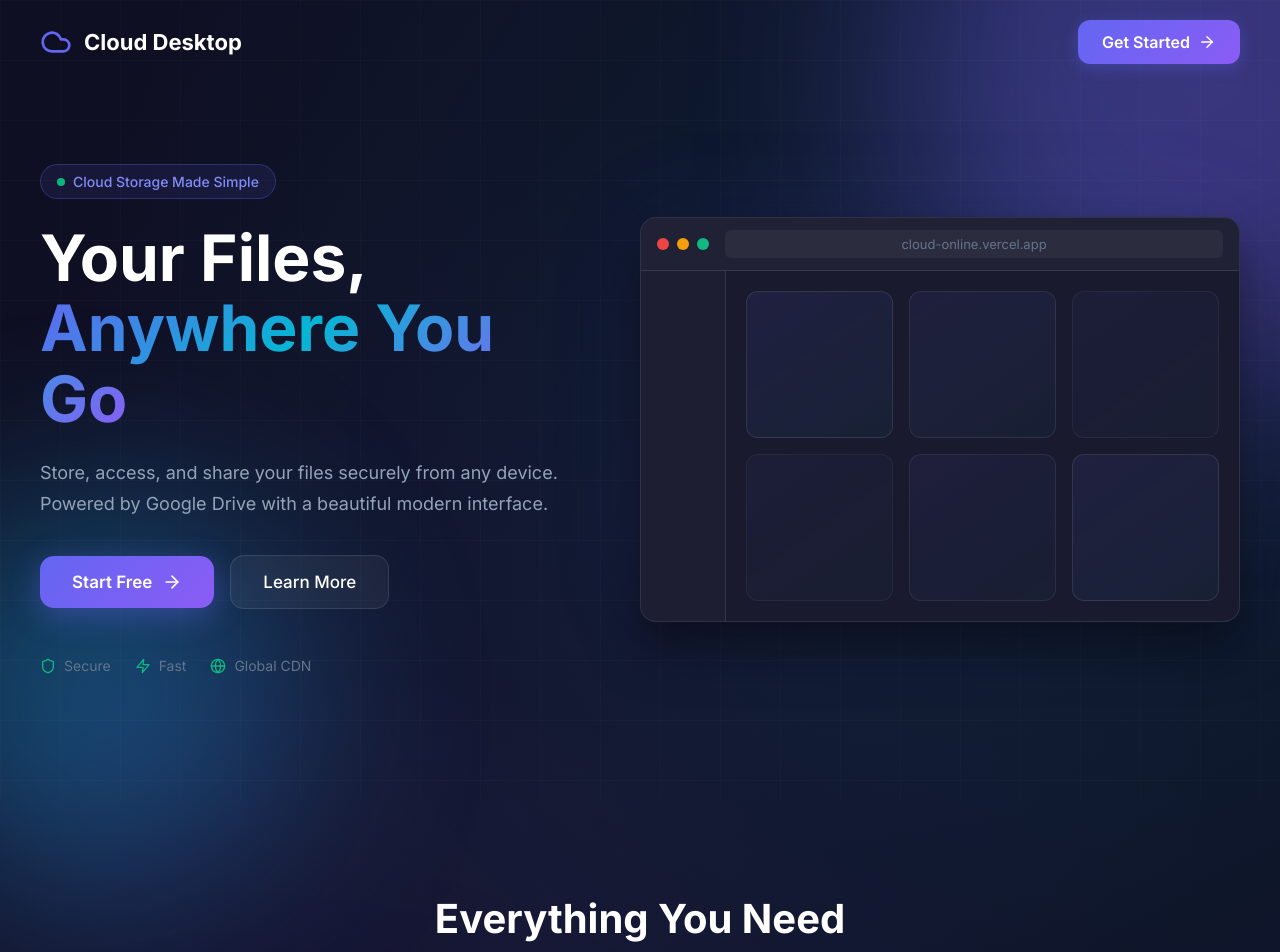
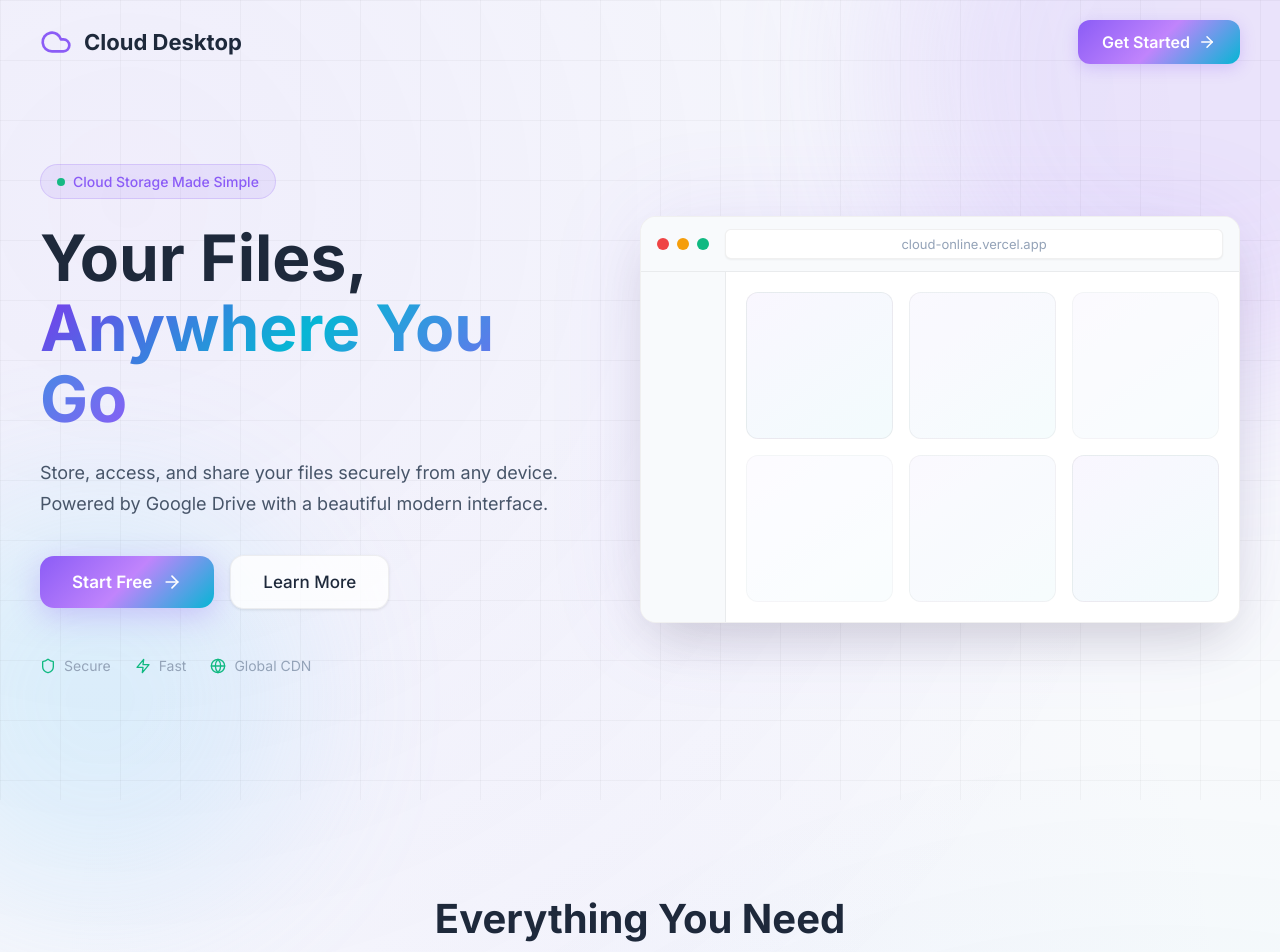
Before and after one commit to chxlor1-8atb/Cloud-Desktop-web, a Next.js app: page / in a window 1280 px wide. Shown: the top 952 px of the page. Built offline with nearby package versions, Linux system fonts and the light colour scheme; no server answers.

Commit message:
อัปเดต

```diff
--- a/src/app/globals.css
+++ b/src/app/globals.css
@@ -9,25 +9,26 @@
 
 :root {
   /* Primary Colors */
-  --primary: #6366f1;
-  --primary-dark: #4f46e5;
-  --primary-light: #818cf8;
+  --primary: #8b5cf6;
+  --primary-dark: #7c3aed;
+  --primary-light: #a78bfa;
 
   /* Accent Colors */
   --accent: #06b6d4;
   --accent-dark: #0891b2;
-  --accent-light: #22d3ee;
+  --accent-light: #67e8f9;
 
-  /* Background Colors */
-  --bg-dark: #0f0f23;
-  --bg-card: #1a1a2e;
-  --bg-card-hover: #252540;
-  --bg-sidebar: #16162a;
+  /* Background Colors - Light Theme */
+  --bg-dark: #f8fafc;
+  /* Global background */
+  --bg-card: #ffffff;
+  --bg-card-hover: #f1f5f9;
+  --bg-sidebar: #ffffff;
 
-  /* Text Colors */
-  --text-primary: #ffffff;
-  --text-secondary: #94a3b8;
-  --text-muted: #64748b;
+  /* Text Colors - Dark on Light */
+  --text-primary: #1e293b;
+  --text-secondary: #475569;
+  --text-muted: #94a3b8;
 
   /* Status Colors */
   --success: #10b981;
@@ -36,19 +37,19 @@
   --info: #3b82f6;
 
   /* Gradients */
-  --gradient-primary: linear-gradient(135deg, #6366f1 0%, #8b5cf6 50%, #06b6d4 100%);
-  --gradient-card: linear-gradient(145deg, rgba(99, 102, 241, 0.1) 0%, rgba(6, 182, 212, 0.05) 100%);
-  --gradient-glow: radial-gradient(circle at 50% 50%, rgba(99, 102, 241, 0.3) 0%, transparent 70%);
+  --gradient-primary: linear-gradient(135deg, #8b5cf6 0%, #c084fc 50%, #06b6d4 100%);
+  --gradient-card: linear-gradient(145deg, #ffffff 0%, #f3f4f6 100%);
+  --gradient-glow: radial-gradient(circle at 50% 50%, rgba(139, 92, 246, 0.15) 0%, transparent 70%);
 
   /* Shadows */
-  --shadow-sm: 0 1px 2px rgba(0, 0, 0, 0.3);
-  --shadow-md: 0 4px 6px rgba(0, 0, 0, 0.4);
-  --shadow-lg: 0 10px 25px rgba(0, 0, 0, 0.5);
-  --shadow-glow: 0 0 30px rgba(99, 102, 241, 0.3);
+  --shadow-sm: 0 1px 3px rgba(0, 0, 0, 0.1);
+  --shadow-md: 0 4px 6px -1px rgba(0, 0, 0, 0.1), 0 2px 4px -1px rgba(0, 0, 0, 0.06);
+  --shadow-lg: 0 10px 15px -3px rgba(0, 0, 0, 0.1), 0 4px 6px -2px rgba(0, 0, 0, 0.05);
+  --shadow-glow: 0 0 30px rgba(139, 92, 246, 0.2);
 
   /* Border */
-  --border-color: rgba(255, 255, 255, 0.1);
-  --border-color-hover: rgba(99, 102, 241, 0.5);
+  --border-color: rgba(0, 0, 0, 0.06);
+  --border-color-hover: rgba(139, 92, 246, 0.4);
 
   /* Spacing */
   --radius-sm: 8px;
@@ -84,7 +85,7 @@ body {
 }
 
 ::-webkit-scrollbar-thumb {
-  background: var(--primary);
+  background: #cbd5e1;
   border-radius: 4px;
 }
 
@@ -100,13 +101,13 @@ body {
 
 /* Links */
 a {
-  color: var(--primary-light);
+  color: var(--primary);
   text-decoration: none;
   transition: color var(--transition-fast);
 }
 
 a:hover {
-  color: var(--accent);
+  color: var(--primary-dark);
 }
 
 /* Buttons Base */
@@ -119,7 +120,8 @@ button {
 }
 
 /* Input Base */
-input, textarea {
+input,
+textarea {
   font-family: inherit;
   outline: none;
   border: 1px solid var(--border-color);
@@ -130,21 +132,24 @@ input, textarea {
   transition: all var(--transition-fast);
 }
 
-input:focus, textarea:focus {
+input:focus,
+textarea:focus {
   border-color: var(--primary);
-  box-shadow: 0 0 0 3px rgba(99, 102, 241, 0.2);
+  box-shadow: 0 0 0 3px rgba(139, 92, 246, 0.15);
 }
 
-input::placeholder, textarea::placeholder {
+input::placeholder,
+textarea::placeholder {
   color: var(--text-muted);
 }
 
 /* Utility Classes */
 .glass {
-  background: rgba(26, 26, 46, 0.8);
-  backdrop-filter: blur(20px);
-  -webkit-backdrop-filter: blur(20px);
-  border: 1px solid var(--border-color);
+  background: rgba(255, 255, 255, 0.65);
+  backdrop-filter: blur(16px);
+  -webkit-backdrop-filter: blur(16px);
+  border: 1px solid rgba(255, 255, 255, 0.5);
+  box-shadow: 0 4px 30px rgba(0, 0, 0, 0.05);
 }
 
 .gradient-text {
@@ -158,12 +163,13 @@ input::placeholder, textarea::placeholder {
   box-shadow: var(--shadow-glow);
 }
 
-/* Animations */
+/* Animations - Keeping original animations */
 @keyframes fadeIn {
   from {
     opacity: 0;
     transform: translateY(10px);
   }
+
   to {
     opacity: 1;
     transform: translateY(0);
@@ -175,6 +181,7 @@ input::placeholder, textarea::placeholder {
     opacity: 0;
     transform: translateX(-20px);
   }
+
   to {
     opacity: 1;
     transform: translateX(0);
@@ -182,11 +189,14 @@ input::placeholder, textarea::placeholder {
 }
 
 @keyframes pulse {
-  0%, 100% {
+
+  0%,
+  100% {
     opacity: 1;
   }
+
   50% {
-    opacity: 0.5;
+    opacity: 0.7;
   }
 }
 
@@ -194,15 +204,19 @@ input::placeholder, textarea::placeholder {
   from {
     transform: rotate(0deg);
   }
+
   to {
     transform: rotate(360deg);
   }
 }
 
 @keyframes float {
-  0%, 100% {
+
+  0%,
+  100% {
     transform: translateY(0);
   }
+
   50% {
     transform: translateY(-10px);
   }
@@ -231,7 +245,7 @@ input::placeholder, textarea::placeholder {
 /* Background Effects */
 .bg-pattern {
   background-image:
-    radial-gradient(circle at 20% 80%, rgba(99, 102, 241, 0.1) 0%, transparent 50%),
-    radial-gradient(circle at 80% 20%, rgba(6, 182, 212, 0.1) 0%, transparent 50%),
-    radial-gradient(circle at 40% 40%, rgba(139, 92, 246, 0.05) 0%, transparent 50%);
+    radial-gradient(circle at 10% 10%, rgba(139, 92, 246, 0.08) 0%, transparent 50%),
+    radial-gradient(circle at 90% 90%, rgba(6, 182, 212, 0.08) 0%, transparent 50%),
+    radial-gradient(circle at 50% 50%, rgba(167, 139, 250, 0.05) 0%, transparent 50%);
 }
--- a/src/app/login/login.module.css
+++ b/src/app/login/login.module.css
@@ -6,6 +6,7 @@
     padding: 20px;
     position: relative;
     overflow: hidden;
+    background: var(--bg-dark);
 }
 
 /* Background Effects */
@@ -22,14 +23,15 @@
     position: absolute;
     border-radius: 50%;
     filter: blur(80px);
-    opacity: 0.5;
+    opacity: 0.3;
+    /* Increased opacity slightly */
     animation: float 8s ease-in-out infinite;
 }
 
 .orb1 {
     width: 400px;
     height: 400px;
-    background: linear-gradient(135deg, #6366f1, #8b5cf6);
+    background: linear-gradient(135deg, #a78bfa, #c084fc);
     top: -100px;
     left: -100px;
 }
@@ -37,7 +39,7 @@
 .orb2 {
     width: 300px;
     height: 300px;
-    background: linear-gradient(135deg, #06b6d4, #3b82f6);
+    background: linear-gradient(135deg, #67e8f9, #93c5fd);
     bottom: -50px;
     right: -50px;
     animation-delay: 2s;
@@ -46,7 +48,7 @@
 .orb3 {
     width: 200px;
     height: 200px;
-    background: linear-gradient(135deg, #f59e0b, #ef4444);
+    background: linear-gradient(135deg, #fcd34d, #fca5a5);
     top: 50%;
     left: 50%;
     transform: translate(-50%, -50%);
@@ -71,15 +73,18 @@
     z-index: 1;
     width: 100%;
     max-width: 420px;
-    background: rgba(26, 26, 46, 0.9);
-    backdrop-filter: blur(30px);
-    -webkit-backdrop-filter: blur(30px);
+    background: rgba(255, 255, 255, 0.7);
+    /* More transparent for better glass effect */
+    backdrop-filter: blur(20px);
+    -webkit-backdrop-filter: blur(20px);
     border-radius: 24px;
     padding: 48px 40px;
-    border: 1px solid rgba(255, 255, 255, 0.1);
+    border: 1px solid rgba(255, 255, 255, 0.8);
+    /* Lighter border */
     box-shadow:
-        0 25px 50px rgba(0, 0, 0, 0.5),
-        0 0 100px rgba(99, 102, 241, 0.1);
+        0 20px 40px -10px rgba(0, 0, 0, 0.05),
+        0 0 100px rgba(139, 92, 246, 0.1);
+    /* Purple glow */
     animation: fadeIn 0.6s ease;
 }
 
@@ -105,19 +110,19 @@
     width: 80px;
     height: 80px;
     margin: 0 auto 16px;
-    background: linear-gradient(135deg, #6366f1 0%, #06b6d4 100%);
+    background: linear-gradient(135deg, #8b5cf6 0%, #06b6d4 100%);
     border-radius: 20px;
     display: flex;
     align-items: center;
     justify-content: center;
     color: white;
-    box-shadow: 0 10px 30px rgba(99, 102, 241, 0.4);
+    box-shadow: 0 10px 30px rgba(139, 92, 246, 0.3);
 }
 
 .logoText {
     font-size: 28px;
     font-weight: 700;
-    background: linear-gradient(135deg, #ffffff 0%, #94a3b8 100%);
+    background: linear-gradient(135deg, #1e293b 0%, #64748b 100%);
     -webkit-background-clip: text;
     -webkit-text-fill-color: transparent;
     background-clip: text;
@@ -152,18 +157,19 @@
 .input {
     width: 100%;
     padding: 16px 16px 16px 48px;
-    background: rgba(255, 255, 255, 0.05);
+    background: rgba(255, 255, 255, 0.8);
     border: 1px solid var(--border-color);
     border-radius: 12px;
     color: var(--text-primary);
     font-size: 16px;
     transition: all var(--transition-fast);
+    box-shadow: 0 1px 2px rgba(0, 0, 0, 0.03);
 }
 
 .input:focus {
     border-color: var(--primary);
-    background: rgba(99, 102, 241, 0.1);
-    box-shadow: 0 0 0 4px rgba(99, 102, 241, 0.15);
+    background: white;
+    box-shadow: 0 0 0 4px rgba(139, 92, 246, 0.15);
 }
 
 .input:focus+.inputIcon,
@@ -175,7 +181,7 @@
 .submitButton {
     width: 100%;
     padding: 16px 24px;
-    background: linear-gradient(135deg, #6366f1 0%, #8b5cf6 100%);
+    background: var(--gradient-primary);
     border: none;
     border-radius: 12px;
     color: white;
@@ -187,12 +193,12 @@
     gap: 8px;
     cursor: pointer;
     transition: all var(--transition-normal);
-    box-shadow: 0 4px 15px rgba(99, 102, 241, 0.4);
+    box-shadow: 0 4px 15px rgba(139, 92, 246, 0.3);
 }
 
 .submitButton:hover:not(:disabled) {
     transform: translateY(-2px);
-    box-shadow: 0 8px 25px rgba(99, 102, 241, 0.5);
+    box-shadow: 0 8px 25px rgba(139, 92, 246, 0.4);
 }
 
 .submitButton:active:not(:disabled) {
@@ -227,7 +233,7 @@
 }
 
 .otpInfo strong {
-    color: var(--primary-light);
+    color: var(--primary);
 }
 
 /* Back Button */
@@ -242,13 +248,13 @@
 }
 
 .backButton:hover {
-    color: var(--primary-light);
+    color: var(--primary);
 }
 
 /* Error */
 .error {
     background: rgba(239, 68, 68, 0.1);
-    border: 1px solid rgba(239, 68, 68, 0.3);
+    border: 1px solid rgba(239, 68, 68, 0.2);
     color: #ef4444;
     padding: 12px 16px;
     border-radius: 12px;
@@ -283,7 +289,7 @@
 .googleButton {
     width: 100%;
     padding: 14px 24px;
-    background: rgba(255, 255, 255, 0.05);
+    background: white;
     border: 1px solid var(--border-color);
     border-radius: 12px;
     color: var(--text-primary);
@@ -295,10 +301,12 @@
     gap: 12px;
     cursor: pointer;
     transition: all var(--transition-fast);
+    box-shadow: 0 1px 2px rgba(0, 0, 0, 0.05);
 }
 
 .googleButton:hover {
-    background: rgba(255, 255, 255, 0.1);
-    border-color: rgba(255, 255, 255, 0.2);
+    background: #f8fafc;
+    border-color: #cbd5e1;
     transform: translateY(-2px);
+    box-shadow: 0 4px 12px rgba(0, 0, 0, 0.05);
 }
--- a/src/app/page.module.css
+++ b/src/app/page.module.css
@@ -39,14 +39,16 @@
 .orb2 {
     position: absolute;
     border-radius: 50%;
-    filter: blur(100px);
-    opacity: 0.4;
+    filter: blur(80px);
+    /* Reduced blur slightly */
+    opacity: 0.2;
+    /* Reduced opacity for white theme */
 }
 
 .orb1 {
     width: 600px;
     height: 600px;
-    background: linear-gradient(135deg, #6366f1 0%, #8b5cf6 100%);
+    background: linear-gradient(135deg, #a78bfa 0%, #c084fc 100%);
     top: -200px;
     right: -200px;
     animation: float 15s ease-in-out infinite;
@@ -55,7 +57,7 @@
 .orb2 {
     width: 400px;
     height: 400px;
-    background: linear-gradient(135deg, #06b6d4 0%, #3b82f6 100%);
+    background: linear-gradient(135deg, #67e8f9 0%, #93c5fd 100%);
     bottom: -100px;
     left: -100px;
     animation: float 12s ease-in-out infinite reverse;
@@ -65,8 +67,8 @@
     position: absolute;
     inset: 0;
     background-image:
-        linear-gradient(rgba(255, 255, 255, 0.02) 1px, transparent 1px),
-        linear-gradient(90deg, rgba(255, 255, 255, 0.02) 1px, transparent 1px);
+        linear-gradient(rgba(0, 0, 0, 0.03) 1px, transparent 1px),
+        linear-gradient(90deg, rgba(0, 0, 0, 0.03) 1px, transparent 1px);
     background-size: 60px 60px;
 }
 
@@ -122,17 +124,17 @@
     align-items: center;
     gap: 8px;
     padding: 12px 24px;
-    background: linear-gradient(135deg, #6366f1 0%, #8b5cf6 100%);
+    background: var(--gradient-primary);
     border-radius: 12px;
     color: white;
     font-weight: 600;
     transition: all var(--transition-normal);
-    box-shadow: 0 4px 15px rgba(99, 102, 241, 0.3);
+    box-shadow: 0 4px 15px rgba(139, 92, 246, 0.25);
 }
 
 .navButton:hover {
     transform: translateY(-2px);
-    box-shadow: 0 8px 25px rgba(99, 102, 241, 0.4);
+    box-shadow: 0 8px 25px rgba(139, 92, 246, 0.35);
     color: white;
 }
 
@@ -159,12 +161,12 @@
     align-items: center;
     gap: 8px;
     padding: 8px 16px;
-    background: rgba(99, 102, 241, 0.1);
-    border: 1px solid rgba(99, 102, 241, 0.3);
+    background: rgba(139, 92, 246, 0.1);
+    border: 1px solid rgba(139, 92, 246, 0.2);
     border-radius: 100px;
     font-size: 14px;
     font-weight: 500;
-    color: var(--primary-light);
+    color: var(--primary);
     margin-bottom: 24px;
 }
 
@@ -197,7 +199,7 @@
 }
 
 .gradientText {
-    background: linear-gradient(135deg, #6366f1 0%, #06b6d4 50%, #8b5cf6 100%);
+    background: linear-gradient(135deg, #7c3aed 0%, #06b6d4 50%, #8b5cf6 100%);
     -webkit-background-clip: text;
     -webkit-text-fill-color: transparent;
     background-clip: text;
@@ -222,35 +224,38 @@
     align-items: center;
     gap: 10px;
     padding: 16px 32px;
-    background: linear-gradient(135deg, #6366f1 0%, #8b5cf6 100%);
+    background: var(--gradient-primary);
     border-radius: 14px;
     color: white;
     font-size: 17px;
     font-weight: 600;
     transition: all var(--transition-normal);
-    box-shadow: 0 8px 30px rgba(99, 102, 241, 0.4);
+    box-shadow: 0 8px 30px rgba(139, 92, 246, 0.3);
 }
 
 .primaryButton:hover {
     transform: translateY(-3px);
-    box-shadow: 0 12px 40px rgba(99, 102, 241, 0.5);
+    box-shadow: 0 12px 40px rgba(139, 92, 246, 0.4);
     color: white;
 }
 
 .secondaryButton {
     padding: 16px 32px;
-    background: rgba(255, 255, 255, 0.05);
+    background: rgba(255, 255, 255, 0.8);
     border: 1px solid var(--border-color);
     border-radius: 14px;
     color: var(--text-primary);
     font-size: 17px;
     font-weight: 500;
     transition: all var(--transition-fast);
+    box-shadow: var(--shadow-sm);
 }
 
 .secondaryButton:hover {
-    background: rgba(255, 255, 255, 0.1);
-    color: var(--text-primary);
+    background: white;
+    border-color: var(--primary-light);
+    color: var(--primary);
+    box-shadow: var(--shadow-md);
 }
 
 .heroBadges {
@@ -283,8 +288,8 @@
     border-radius: 16px;
     overflow: hidden;
     box-shadow:
-        0 25px 50px rgba(0, 0, 0, 0.5),
-        0 0 100px rgba(99, 102, 241, 0.1);
+        0 25px 50px -12px rgba(0, 0, 0, 0.15),
+        0 0 100px rgba(139, 92, 246, 0.1);
 }
 
 .browserHeader {
@@ -292,7 +297,8 @@
     align-items: center;
     gap: 16px;
     padding: 12px 16px;
-    background: rgba(255, 255, 255, 0.03);
+    background: rgba(241, 245, 249, 0.5);
+    /* Slate-100 with opacity */
     border-bottom: 1px solid var(--border-color);
 }
 
@@ -322,11 +328,13 @@
 .browserUrl {
     flex: 1;
     padding: 6px 16px;
-    background: rgba(255, 255, 255, 0.05);
+    background: white;
+    border: 1px solid var(--border-color);
     border-radius: 6px;
     font-size: 13px;
     color: var(--text-muted);
     text-align: center;
+    box-shadow: 0 1px 2px rgba(0, 0, 0, 0.05);
 }
 
 .browserContent {
@@ -336,7 +344,7 @@
 
 .mockupSidebar {
     width: 200px;
-    background: rgba(255, 255, 255, 0.02);
+    background: #f8fafc;
     border-right: 1px solid var(--border-color);
 }
 
@@ -350,7 +358,7 @@
 
 .mockupFile {
     aspect-ratio: 1;
-    background: linear-gradient(145deg, rgba(99, 102, 241, 0.1) 0%, rgba(6, 182, 212, 0.05) 100%);
+    background: linear-gradient(145deg, rgba(139, 92, 246, 0.05) 0%, rgba(6, 182, 212, 0.05) 100%);
     border: 1px solid var(--border-color);
     border-radius: 12px;
     animation: pulse 3s ease-in-out infinite;
@@ -414,23 +422,24 @@
     border-radius: 20px;
     padding: 32px;
     transition: all var(--transition-normal);
+    box-shadow: var(--shadow-sm);
 }
 
 .featureCard:hover {
     transform: translateY(-8px);
-    border-color: var(--primary);
-    box-shadow: 0 20px 40px rgba(0, 0, 0, 0.3);
+    border-color: var(--primary-light);
+    box-shadow: var(--shadow-lg);
 }
 
 .featureIcon {
     width: 60px;
     height: 60px;
-    background: linear-gradient(135deg, rgba(99, 102, 241, 0.2) 0%, rgba(6, 182, 212, 0.1) 100%);
+    background: linear-gradient(135deg, rgba(139, 92, 246, 0.1) 0%, rgba(6, 182, 212, 0.1) 100%);
     border-radius: 16px;
     display: flex;
     align-items: center;
     justify-content: center;
-    color: var(--primary-light);
+    color: var(--primary);
     margin-bottom: 20px;
 }
 
@@ -459,9 +468,11 @@
     margin: 0 auto;
     text-align: center;
     padding: 60px;
-    background: linear-gradient(145deg, rgba(99, 102, 241, 0.1) 0%, rgba(6, 182, 212, 0.05) 100%);
-    border: 1px solid rgba(99, 102, 241, 0.3);
+    background: linear-gradient(145deg, rgba(255, 255, 255, 0.9) 0%, rgba(243, 244, 246, 0.9) 100%);
+    backdrop-filter: blur(20px);
+    border: 1px solid rgba(139, 92, 246, 0.2);
     border-radius: 32px;
+    box-shadow: var(--shadow-lg);
 }
 
 .ctaContent h2 {
@@ -482,18 +493,18 @@
     align-items: center;
     gap: 10px;
     padding: 18px 36px;
-    background: linear-gradient(135deg, #6366f1 0%, #8b5cf6 100%);
+    background: var(--gradient-primary);
     border-radius: 14px;
     color: white;
     font-size: 18px;
     font-weight: 600;
     transition: all var(--transition-normal);
-    box-shadow: 0 8px 30px rgba(99, 102, 241, 0.4);
+    box-shadow: 0 8px 30px rgba(139, 92, 246, 0.3);
 }
 
 .ctaButton:hover {
     transform: translateY(-3px);
-    box-shadow: 0 12px 40px rgba(99, 102, 241, 0.5);
+    box-shadow: 0 12px 40px rgba(139, 92, 246, 0.4);
     color: white;
 }
 
@@ -502,6 +513,7 @@
     position: relative;
     z-index: 1;
     border-top: 1px solid var(--border-color);
+    background: white;
 }
 
 .footerContent {
```
Also changed, not shown: src/app/dashboard/dashboard.module.css (+101 -52 lines), src/app/icon.png (added).
